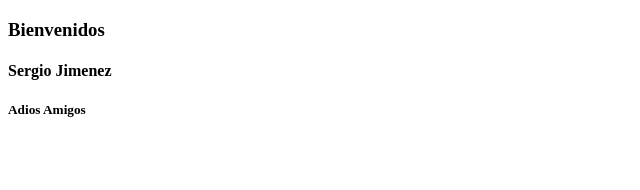
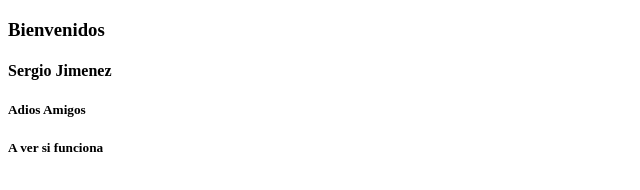
Before and after one commit to geoval/ProyectoGit, a plain HTML site: page MiWeb.html in a window 1280 px wide. Shown: the full height of the page, 0-640 px from the left. Drawn offline with Linux system fonts and the light colour scheme.

Commit message:
Funcionara

```diff
--- a/MiWeb.html
+++ b/MiWeb.html
@@ -6,5 +6,7 @@
 	<h3>Bienvenidos</h3>
 	<h4>Sergio Jimenez</h4>
 	<h5>Adios Amigos</h5>
+	<h5>A ver si funciona</h5>
+
 </body>
 </html>
```
